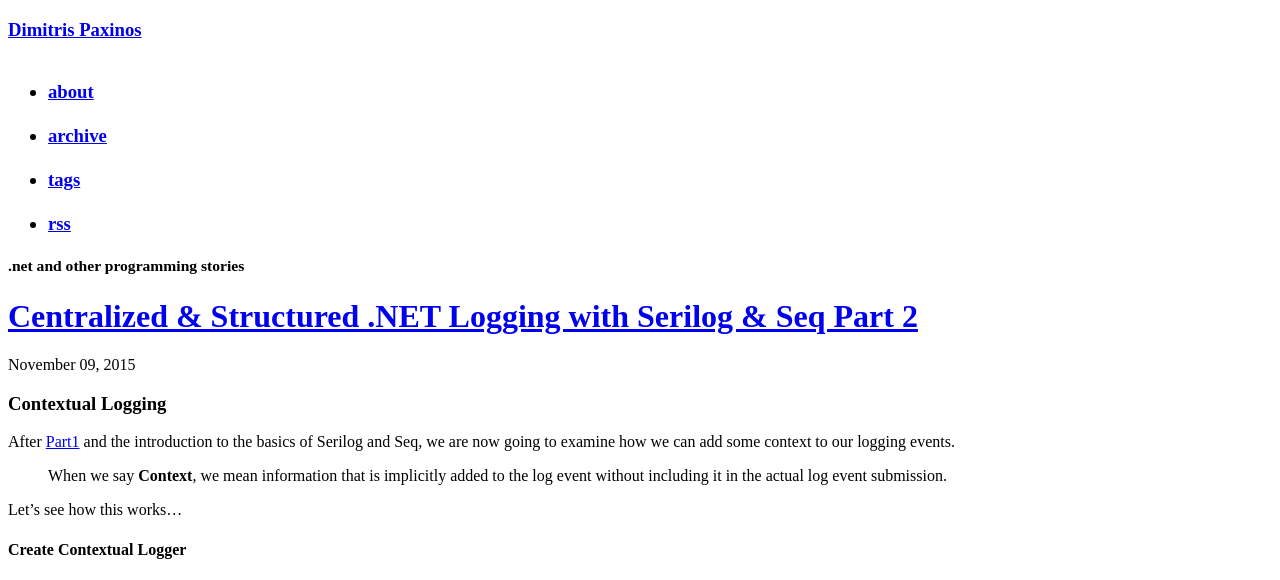
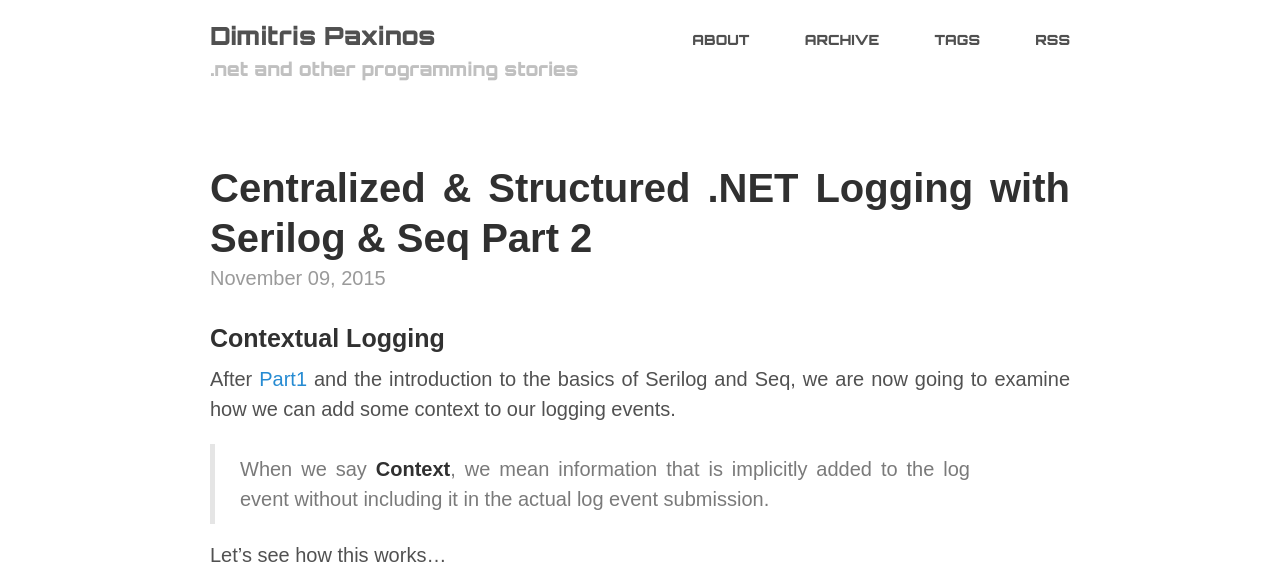
Before and after one commit to dimitrispaxinos/dimitrispaxinos.github.io, a Jekyll site: the page built from index.html, in a window 1280 px wide. Shown: the top 580 px of the page. Built offline with Jekyll 4.4.1, drawn with Linux system fonts in a browser that asks for light colours; some web fonts are replaced; the list of posts is cut into pages by our own code; comment, search, counter and statistics services are not loaded.

Commit message:
reverted  changes

```diff
--- a/_includes/head.html
+++ b/_includes/head.html
@@ -16,9 +16,9 @@
     {% endif %}
   </title>
   <!-- CSS -->
-  <link rel="stylesheet" href="{{ site.baseurl }}/poole.css">
-  <link rel="stylesheet" href="{{ site.baseurl }}/syntax.css">
-  <link rel="stylesheet" href="{{ site.baseurl }}/site.css">
+  <link rel="stylesheet" href="{{ site.baseurl }}public/css/poole.css">
+  <link rel="stylesheet" href="{{ site.baseurl }}public/css/syntax.css">
+  <link rel="stylesheet" href="{{ site.baseurl }}public/css/site.css">
 
   <!-- Icons -->
   <link rel="apple-touch-icon-precomposed" sizes="144x144" href="{{ site.baseurl }}public/apple-touch-icon-precomposed.png">
```
